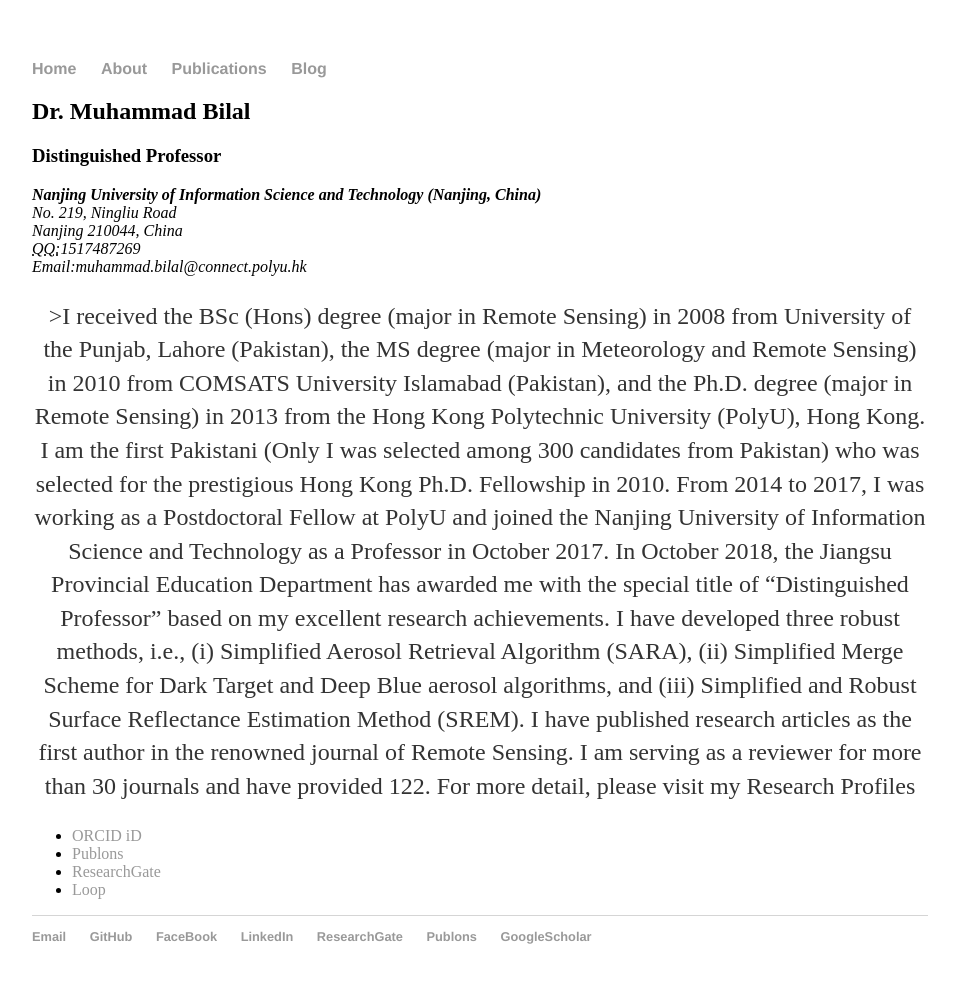
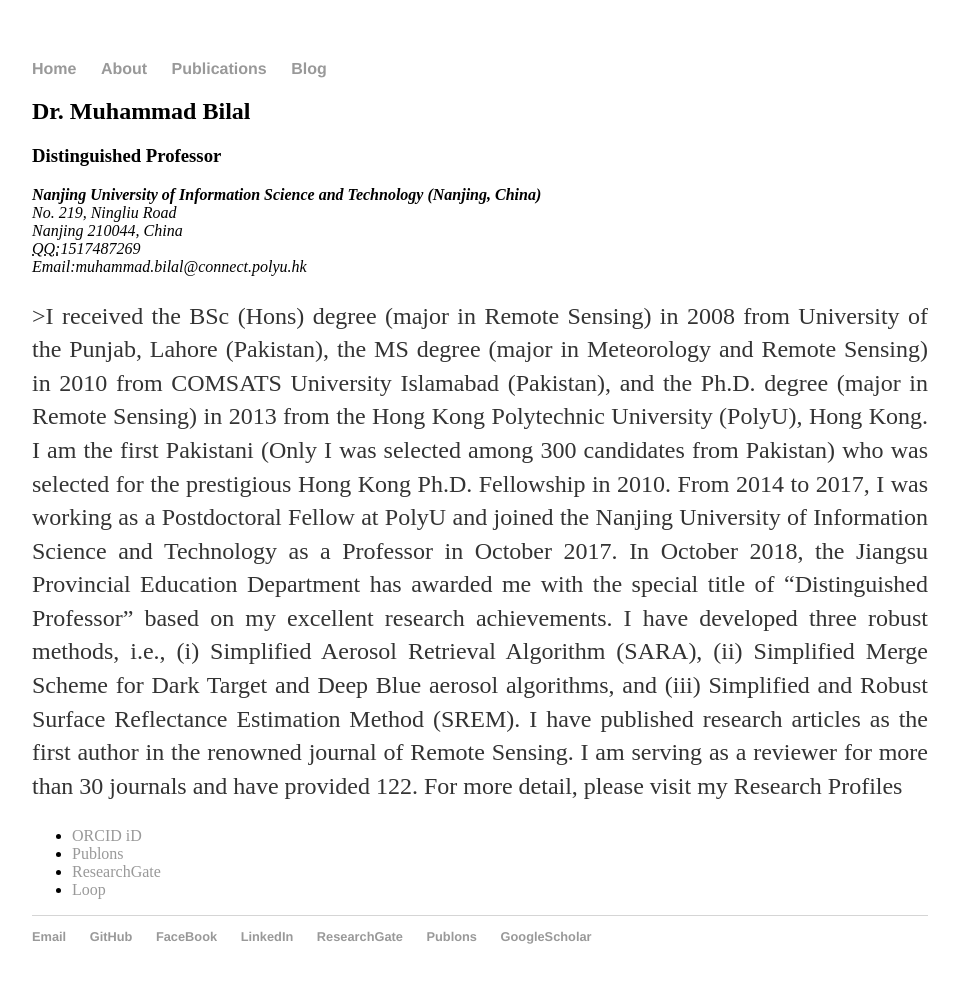
Before and after one commit to rs-DrBilal/rsbilal.github.io, a Jekyll site: the page built from about/index.html, in a window 1280 px wide. Shown: the whole page, without its empty margins (160-1119 px from the left). Built offline with Jekyll 4.4.1, drawn with Linux system fonts in a browser that asks for light colours.

Commit message:
Update index.html

```diff
--- a/about/index.html
+++ b/about/index.html
@@ -13,7 +13,7 @@ title: About Muhammad Bilal
 					<abbr title="QQ">QQ:</abbr>1517487269<br>
 					<span class="obfuscate">Email:muhammad.bilal@connect.polyu.hk</span>
 					</address>
-			<p style="text-align:center;">>I received the BSc (Hons) degree (major in Remote Sensing) in 2008 from University of the Punjab, Lahore (Pakistan), the MS degree (major in Meteorology and Remote Sensing) in 2010 from COMSATS University Islamabad (Pakistan), and the Ph.D. degree (major in Remote Sensing) in 2013 from the Hong Kong Polytechnic University (PolyU), Hong Kong. I am the first Pakistani (Only I was selected among 300 candidates from Pakistan) who was selected for the prestigious Hong Kong Ph.D. Fellowship in 2010. From 2014 to 2017, I was working as a Postdoctoral Fellow at PolyU and joined the Nanjing University of Information Science and Technology as a Professor in October 2017. In October 2018, the Jiangsu Provincial Education Department has awarded me with the special title of “Distinguished Professor” based on my excellent research achievements. I have developed three robust methods, i.e., (i) Simplified Aerosol Retrieval Algorithm (SARA), (ii) Simplified Merge Scheme for Dark Target and Deep Blue aerosol algorithms, and (iii) Simplified and Robust Surface Reflectance Estimation Method (SREM). I have published research articles as the first author in the renowned journal of Remote Sensing.  I am serving as a reviewer for more than 30 journals and have provided 122. For more detail, please visit my Research Profiles</p>
+			<p style="text-align:justify;">>I received the BSc (Hons) degree (major in Remote Sensing) in 2008 from University of the Punjab, Lahore (Pakistan), the MS degree (major in Meteorology and Remote Sensing) in 2010 from COMSATS University Islamabad (Pakistan), and the Ph.D. degree (major in Remote Sensing) in 2013 from the Hong Kong Polytechnic University (PolyU), Hong Kong. I am the first Pakistani (Only I was selected among 300 candidates from Pakistan) who was selected for the prestigious Hong Kong Ph.D. Fellowship in 2010. From 2014 to 2017, I was working as a Postdoctoral Fellow at PolyU and joined the Nanjing University of Information Science and Technology as a Professor in October 2017. In October 2018, the Jiangsu Provincial Education Department has awarded me with the special title of “Distinguished Professor” based on my excellent research achievements. I have developed three robust methods, i.e., (i) Simplified Aerosol Retrieval Algorithm (SARA), (ii) Simplified Merge Scheme for Dark Target and Deep Blue aerosol algorithms, and (iii) Simplified and Robust Surface Reflectance Estimation Method (SREM). I have published research articles as the first author in the renowned journal of Remote Sensing.  I am serving as a reviewer for more than 30 journals and have provided 122. For more detail, please visit my Research Profiles</p>
 
 			<ul class="contacts">
 				<li><a href="https://orcid.org/0000-0003-1022-3999">ORCID iD</a></li>
```
